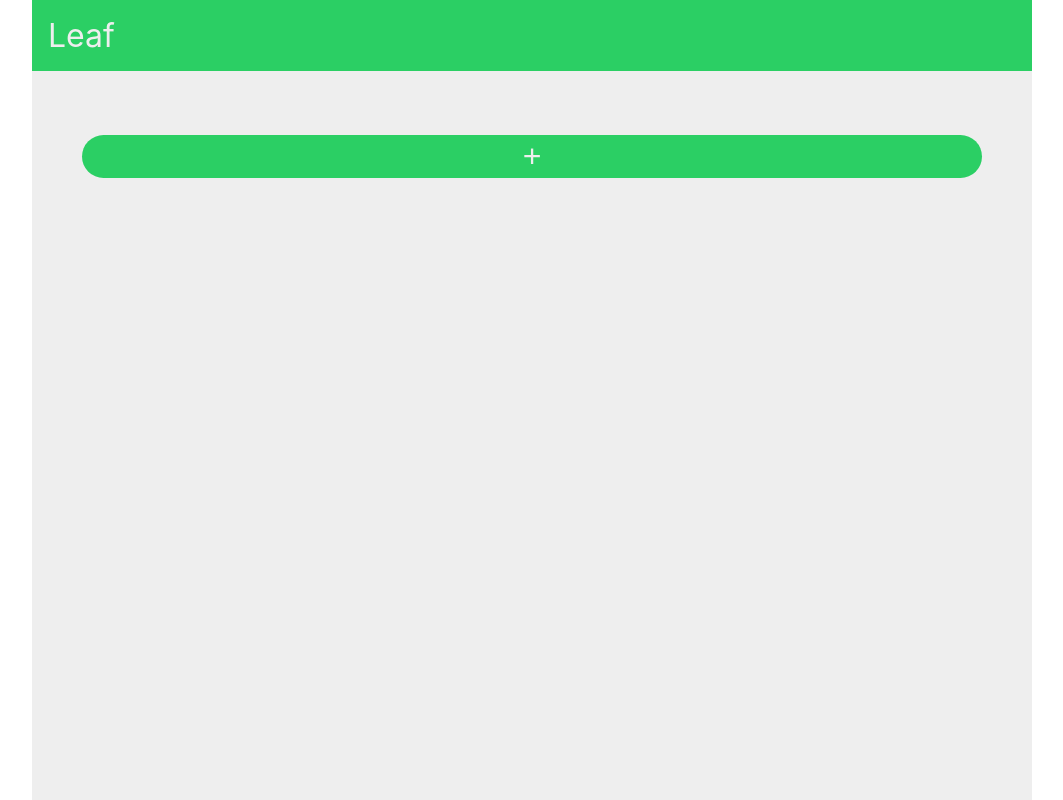
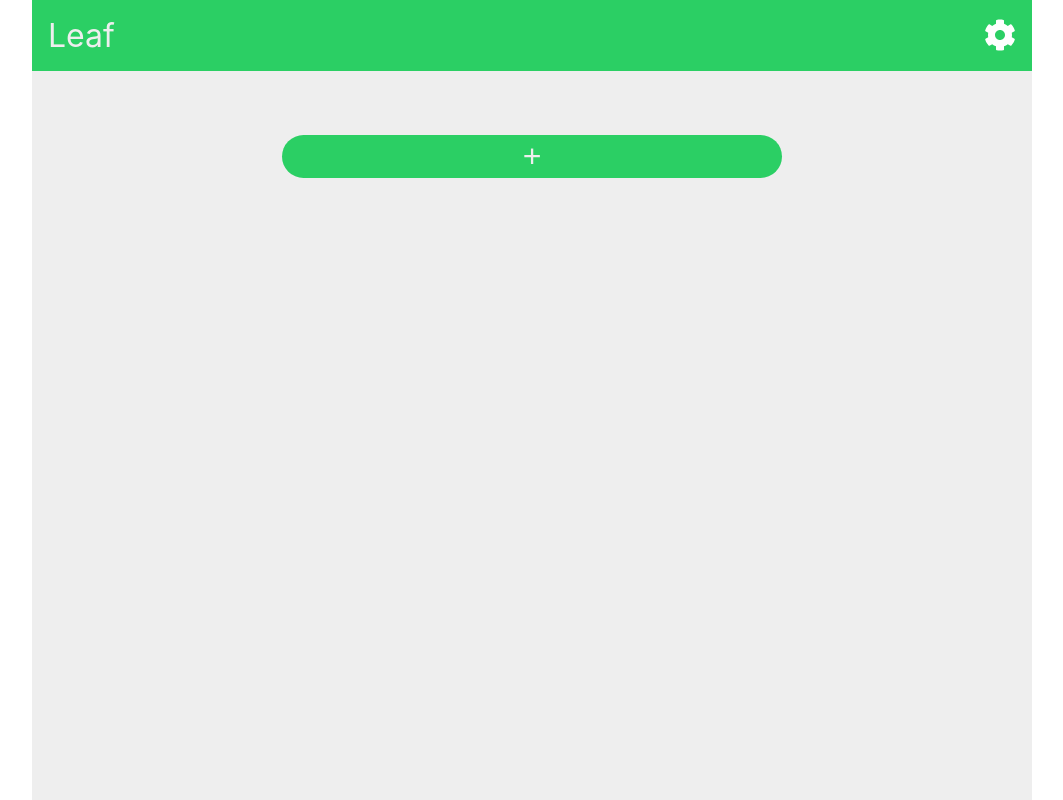
Before and after one commit to ShahabGerivani/leaf-react, a React (Create React App) app: page / in a window 1280 px wide. Shown: the whole page, without its empty margins (108-1171 px from the left). Built offline with nearby package versions, Linux system fonts and the light colour scheme.

Commit message:
Alter the ui a bit

```diff
--- a/src/App.css
+++ b/src/App.css
@@ -3,6 +3,7 @@
   --leaf-light: #39e675;
   --leaf-very-light: #57eb8a;
   --bg: #eeeeee;
+  --dark: #555;
 }
 
 * {
@@ -16,7 +17,7 @@
   min-height: 100vh;
   height: max-content;
   margin: auto;
-  overflow: auto;
+  padding-bottom: 1em;
 }
 
 nav {
@@ -27,8 +28,23 @@ nav {
   color: var(--bg);
   padding: 0.5em;
   font-size: 2em;
+  display: grid;
+  grid-template-columns: auto 2em;
 }
 
+.nav-btn-container {
+  text-align: right;
+}
+
+.nav-btn {
+  color: white;
+  transition: color 0.2s;
+}
+
+.nav-btn:hover {
+  cursor: pointer;
+  color: var(--dark);
+}
 
 #tasks-list {
   list-style-type: none;
@@ -58,3 +74,8 @@ nav {
 .add-task-btn:active {
   background-color: var(--leaf-very-light);
 }
+
+#add-task-btn {
+  position: sticky;
+  bottom: 1em;
+}
--- a/src/App.js
+++ b/src/App.js
@@ -1,3 +1,5 @@
+import { faCog } from "@fortawesome/free-solid-svg-icons";
+import { FontAwesomeIcon } from "@fortawesome/react-fontawesome";
 import React from "react";
 import "./App.css";
 import AddTaskDialog from "./components/AddTaskDialog/AddTaskDialog";
@@ -87,7 +89,6 @@ class App extends React.Component {
   render() {
     return (
       <div className="app">
-
         {/* Adding/Editing task dialog */}
         {this.state.addEditTask && (
           <AddTaskDialog
@@ -114,9 +115,20 @@ class App extends React.Component {
           />
         )}
 
-        <nav>Leaf</nav>
+        <nav>
+          <span>Leaf</span>
+          <span className="nav-btn-container">
+            <FontAwesomeIcon
+              className="nav-btn settings-nav-btn"
+              icon={faCog}
+            />
+          </span>
+        </nav>
+
         <ul id="tasks-list">{this.state.tasks}</ul>
+
         <button
+          id="add-task-btn"
           className="add-task-btn"
           onClick={() => {
             this.setState({ addEditTask: true, taskToEdit: new Task() });
--- a/src/components/ConfirmDialog/ConfirmDialog.css
+++ b/src/components/ConfirmDialog/ConfirmDialog.css
@@ -9,8 +9,10 @@
   display: grid;
   width: 100%;
   grid-template-columns: auto auto;
+  justify-items: center;
 }
 
-.add-task-btn {
+.confirm-dialog-btn {
   width: 90%;
+  margin: 0.5em 0;
 }
--- a/src/components/ConfirmDialog/ConfirmDialog.jsx
+++ b/src/components/ConfirmDialog/ConfirmDialog.jsx
@@ -6,10 +6,10 @@ function ConfirmDialog(props) {
     <Dialog onClose={props.onNo}>
       <span className="question">{props.question}</span>
       <div className="two-btn-container">
-        <button className="add-task-btn" onClick={props.onYes}>
+        <button className="add-task-btn confirm-dialog-btn" onClick={props.onYes}>
           Yes
         </button>
-        <button className="add-task-btn" onClick={props.onNo}>
+        <button className="add-task-btn confirm-dialog-btn" onClick={props.onNo}>
           No
         </button>
       </div>
--- a/src/components/TaskListItem/TaskListItem.js
+++ b/src/components/TaskListItem/TaskListItem.js
@@ -1,25 +1,24 @@
-import { faEllipsisV, faTrashAlt } from "@fortawesome/free-solid-svg-icons";
+import { faTrashAlt } from "@fortawesome/free-solid-svg-icons";
 import { FontAwesomeIcon } from "@fortawesome/react-fontawesome";
-import { useEffect, useState } from "react";
 import "./TaskListItem.css";
 
 // Compontent for showing tasks as a list in app
 function TaskListItem(props) {
+  // ! Removed
   // Variable to control when to show the actions (if they are collapsed)
-  const [showActions, setShowActions] = useState(false);
+  // const [showActions, setShowActions] = useState(false);
 
-  useEffect(() => {
-    document.addEventListener("mousedown", (e) => {
-      // console.log(e.target.parentNode.parentNode.className);
-      if (e.target.parentNode.className !== "actions-box") {
-        setShowActions(false);
-      }
+  // useEffect(() => {
+  //   document.addEventListener("mousedown", (e) => {
+  //     if (e.target.parentNode.className !== "actions-box") {
+  //       setShowActions(false);
+  //     }
 
-      return () => {
-        document.removeEventListener("mousedown");
-      };
-    });
-  });
+  //     return () => {
+  //       document.removeEventListener("mousedown");
+  //     };
+  //   });
+  // });
 
   return (
     <li
```
